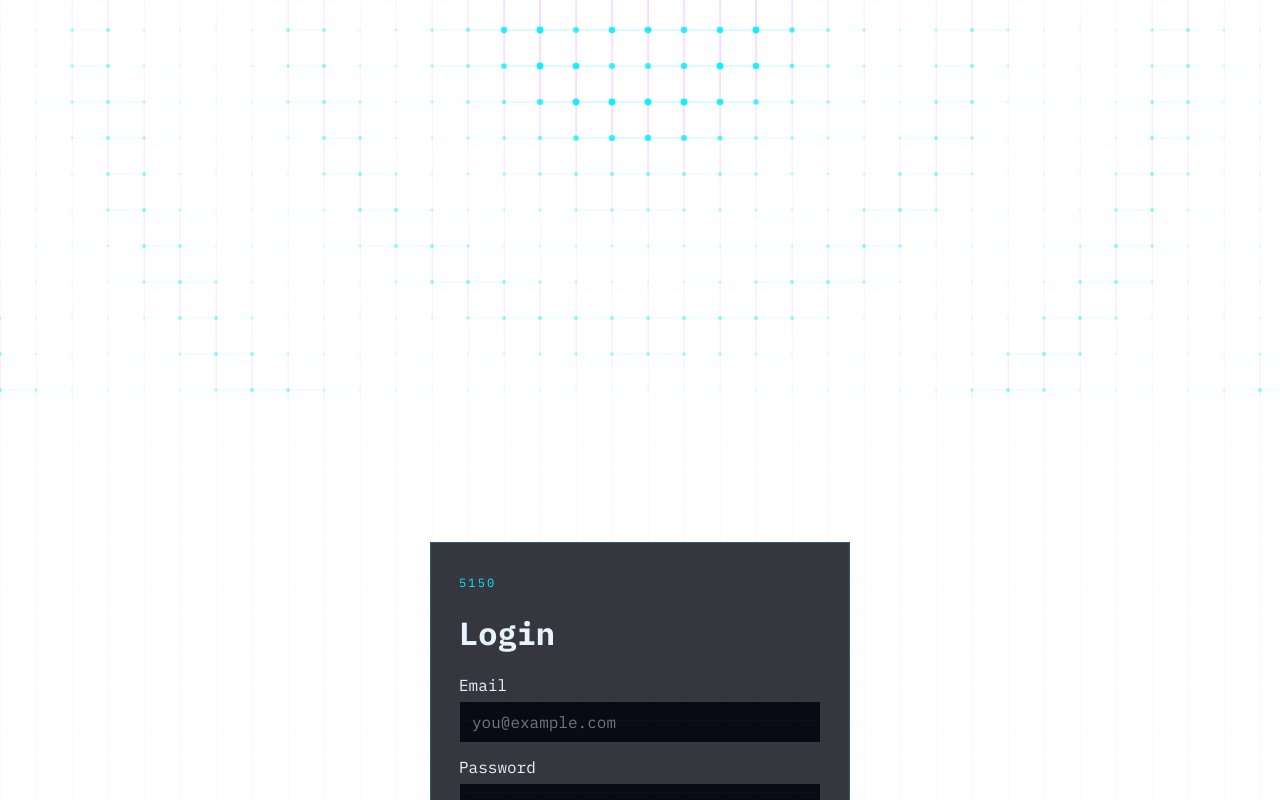
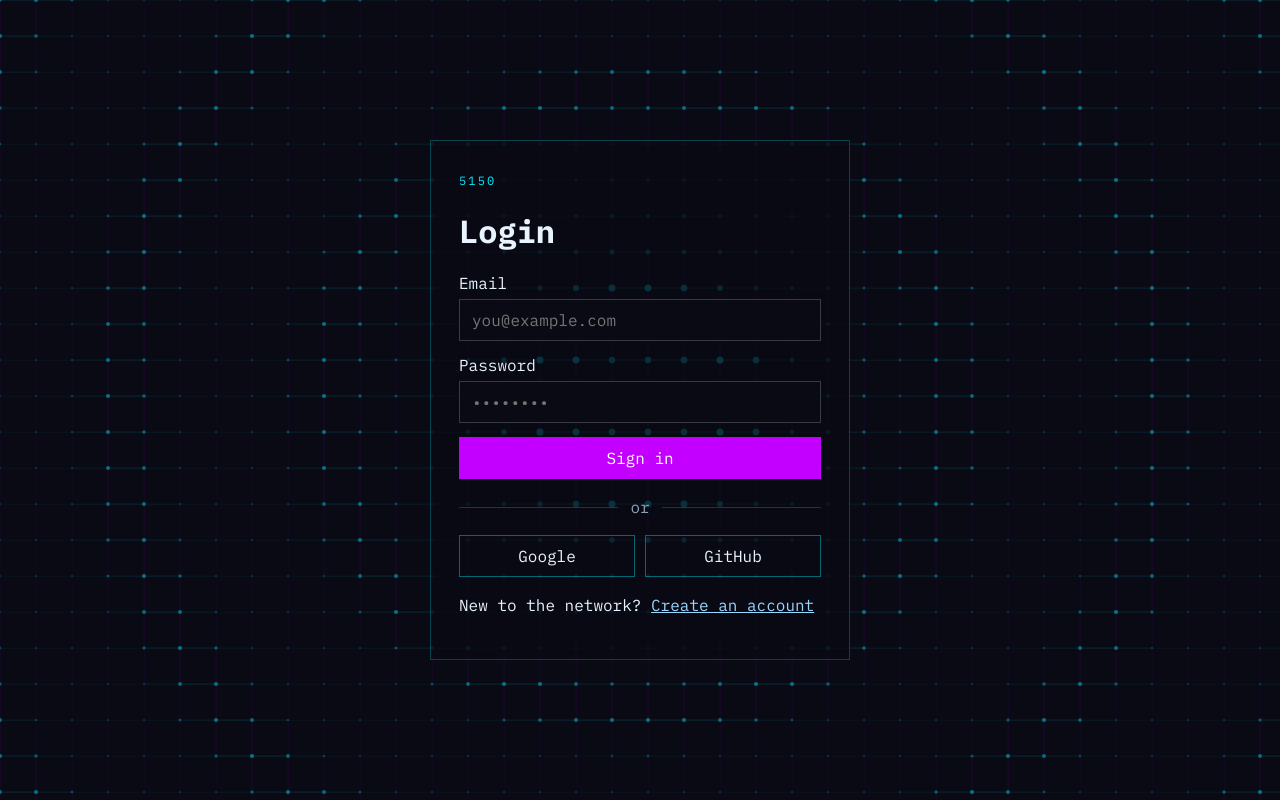
Before and after one commit to Xer0Yootz/5150-character-auth, a React (Vite) app in the folder web/: page / in a window 1280 px wide. Shown: the top 800 px of the page. Built offline with nearby package versions, Linux system fonts and the light colour scheme; no server answers.

Commit message:
Place the light grid behind the screen layer.

```diff
--- a/web/src/styles.css
+++ b/web/src/styles.css
@@ -1,8 +1,21 @@
 body {
   margin: 0;
   font-family: 'IBM Plex Mono', monospace;
-  background: transparent;
+  background: #0a0a14;
   color: #e8f3ff;
+}
+
+.grid-field {
+  position: fixed;
+  inset: 0;
+  z-index: 0;
+  pointer-events: none;
+}
+
+.screen-layer {
+  position: relative;
+  z-index: 1;
+  min-height: 100vh;
 }
 
 .page-shell {
```
